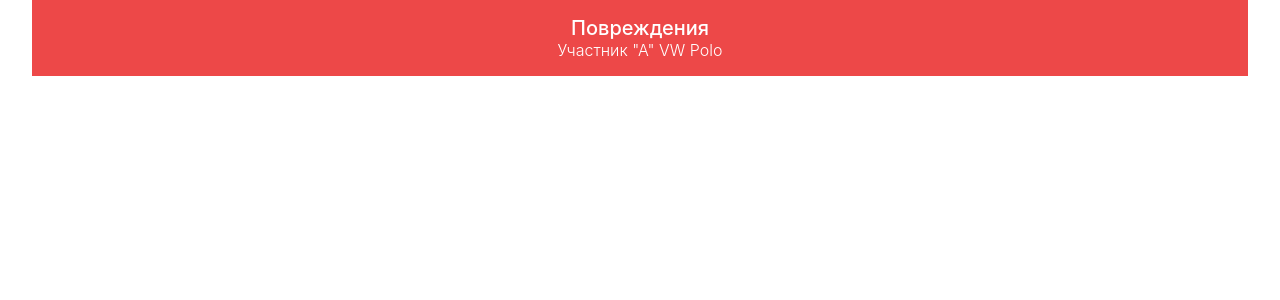
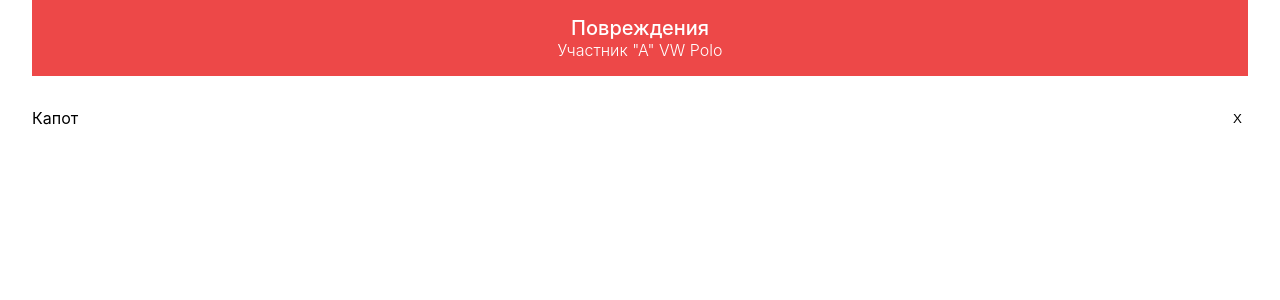
Before and after one commit to Kabanchegg1337/redux-auto, a Next.js app: page / in a window 1280 px wide. Shown: the top 300 px of the page. Built offline with nearby package versions, Linux system fonts and the light colour scheme.

Commit message:
Add part list Add store

```diff
--- /dev/null
+++ b/app/store.js
@@ -0,0 +1,9 @@
+import { configureStore } from "@reduxjs/toolkit";
+import partsReducer from "../features/parts/PartsSlice";
+
+const store = configureStore({
+    reducer: {
+        parts: partsReducer
+    }
+})
+export default store;
--- /dev/null
+++ b/components/partList/PartList.js
@@ -0,0 +1,24 @@
+import React from 'react'
+import { useDispatch, useSelector } from 'react-redux'
+import { removeSelection } from '../../features/parts/PartsSlice';
+import styles from './PartList.module.scss'
+
+export default function PartList() {
+    const parts = useSelector(state => state.parts.data).filter(part => part.damaged === true)
+    const dispatch = useDispatch();
+    const handleClick = (part) => {
+        dispatch(removeSelection(part))
+    }
+  return (
+    <ul className={styles.part_list}>
+        {parts.map(part => {
+            return (
+                <li className={styles.part} key={part.id}>
+                    <span>Капот</span>
+                    <button onClick={() => handleClick(part)}>X</button>
+                </li>
+            )
+        })}
+    </ul>
+  )
+}
--- /dev/null
+++ b/components/partList/PartList.module.scss
@@ -0,0 +1,27 @@
+.part_list {
+    margin: 0;
+    padding: 0;
+    width: 100%;
+    display: flex;
+    align-items: flex-start;
+    justify-content: flex-start;
+    flex-direction: column;
+    .part {
+        display: flex;
+        flex-direction: row;
+        align-items: center;
+        justify-content: center;
+        width: 100%;
+        margin-bottom: 0.5rem;
+        span {
+            margin-right: 1rem;
+        }
+        button {
+            border: none;
+            outline: none;
+            background: none;
+            margin-left: auto;
+            cursor: pointer;
+        }
+    }
+}
--- /dev/null
+++ b/features/parts/PartsSlice.js
@@ -0,0 +1,37 @@
+import { createSlice, addAsynkThunk } from "@reduxjs/toolkit";
+
+export const partsSlice = createSlice({
+    name: "parts",
+    initialState: {
+        status: null,
+        data: [
+            {
+                id: 1,
+                name: "Капот",
+                damaged: true,
+                path: ""
+            },
+            {
+                id: 2,
+                name: "Крыша",
+                damaged: false,
+                path: ""
+            }
+        ]
+    },
+    reducers: {
+        removeSelection: (state, action) => {
+            return {
+                ...state,
+                data: state.data.map(part => part.id === action.payload.id ?
+                        {...part, damaged: false} :
+                        part
+                    )
+            }
+        }
+    }
+})
+
+
+export default partsSlice.reducer;
+export const {removeSelection} = partsSlice.actions
--- a/pages/_app.js
+++ b/pages/_app.js
@@ -1,7 +1,13 @@
+import { Provider } from 'react-redux'
 import '../styles/globals.css'
+import store from '../app/store'
 
 function MyApp({ Component, pageProps }) {
-  return <Component {...pageProps} />
+  return (
+    <Provider store={store}>
+      <Component {...pageProps} />
+    </Provider>
+  )
 }
 
 export default MyApp
--- a/pages/index.js
+++ b/pages/index.js
@@ -1,5 +1,6 @@
 import Head from 'next/head'
 import Header from '../components/header/Header'
+import PartList from '../components/partList/PartList'
 import styles from '../styles/Home.module.css'
 
 export default function Home() {
@@ -11,9 +12,7 @@
         <link rel="icon" href="/favicon.ico" />
       </Head>
       <Header />
-      <main className={styles.main}>
-
-      </main>
+      <PartList />
     </div>
   )
 }
--- a/styles/Home.module.css
+++ b/styles/Home.module.css
@@ -1,116 +1,3 @@
 .container {
   padding: 0 2rem;
 }
-
-.main {
-  min-height: 100vh;
-  padding: 4rem 0;
-  flex: 1;
-  display: flex;
-  flex-direction: column;
-  justify-content: center;
-  align-items: center;
-}
-
-.footer {
-  display: flex;
-  flex: 1;
-  padding: 2rem 0;
-  border-top: 1px solid #eaeaea;
-  justify-content: center;
-  align-items: center;
-}
-
-.footer a {
-  display: flex;
-  justify-content: center;
-  align-items: center;
-  flex-grow: 1;
-}
-
-.title a {
-  color: #0070f3;
-  text-decoration: none;
-}
-
-.title a:hover,
-.title a:focus,
-.title a:active {
-  text-decoration: underline;
-}
-
-.title {
-  margin: 0;
-  line-height: 1.15;
-  font-size: 4rem;
-}
-
-.title,
-.description {
-  text-align: center;
-}
-
-.description {
-  margin: 4rem 0;
-  line-height: 1.5;
-  font-size: 1.5rem;
-}
-
-.code {
-  background: #fafafa;
-  border-radius: 5px;
-  padding: 0.75rem;
-  font-size: 1.1rem;
-  font-family: Menlo, Monaco, Lucida Console, Liberation Mono, DejaVu Sans Mono,
-    Bitstream Vera Sans Mono, Courier New, monospace;
-}
-
-.grid {
-  display: flex;
-  align-items: center;
-  justify-content: center;
-  flex-wrap: wrap;
-  max-width: 800px;
-}
-
-.card {
-  margin: 1rem;
-  padding: 1.5rem;
-  text-align: left;
-  color: inherit;
-  text-decoration: none;
-  border: 1px solid #eaeaea;
-  border-radius: 10px;
-  transition: color 0.15s ease, border-color 0.15s ease;
-  max-width: 300px;
-}
-
-.card:hover,
-.card:focus,
-.card:active {
-  color: #0070f3;
-  border-color: #0070f3;
-}
-
-.card h2 {
-  margin: 0 0 1rem 0;
-  font-size: 1.5rem;
-}
-
-.card p {
-  margin: 0;
-  font-size: 1.25rem;
-  line-height: 1.5;
-}
-
-.logo {
-  height: 1em;
-  margin-left: 0.5rem;
-}
-
-@media (max-width: 600px) {
-  .grid {
-    width: 100%;
-    flex-direction: column;
-  }
-}
```
